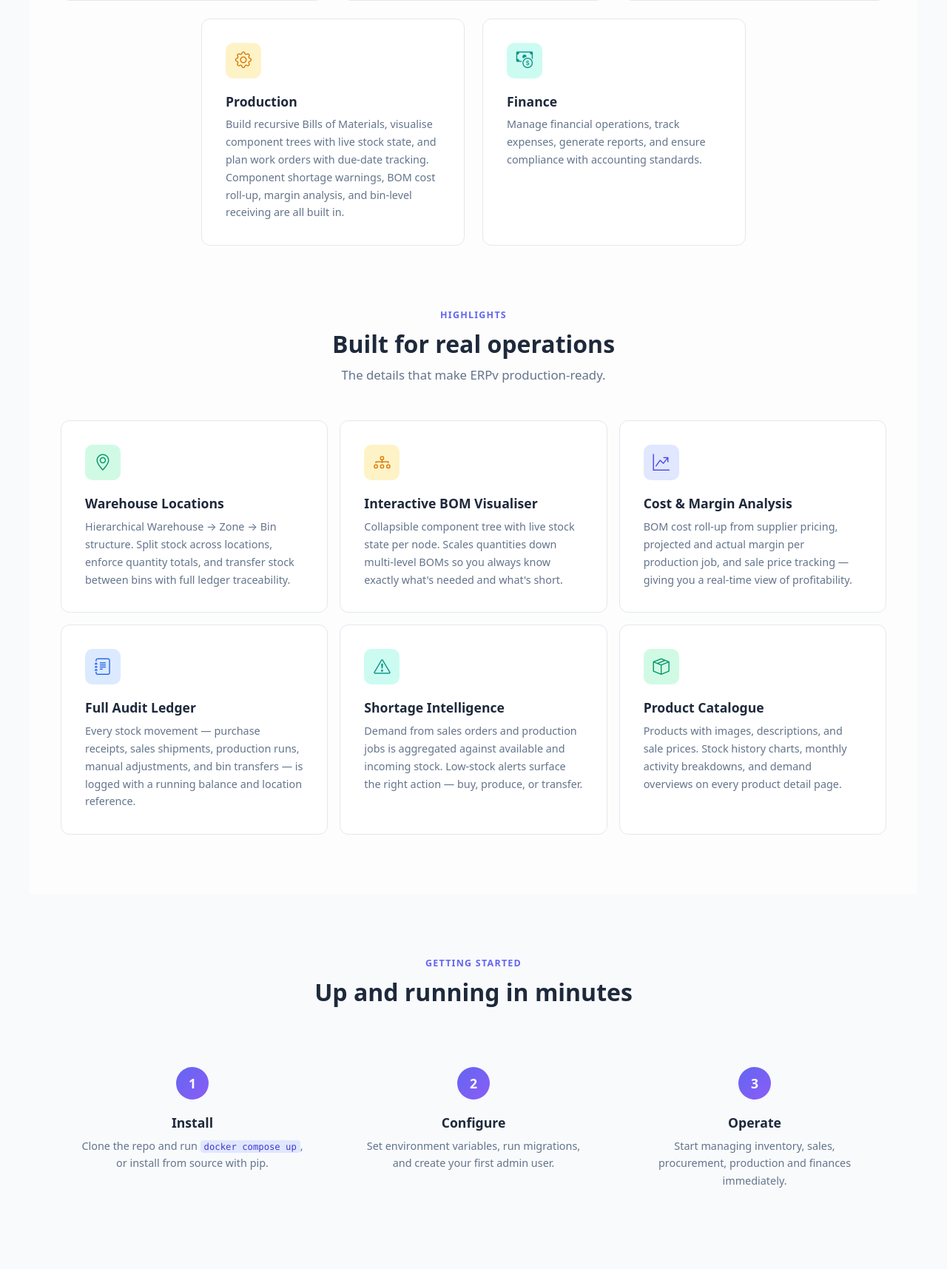
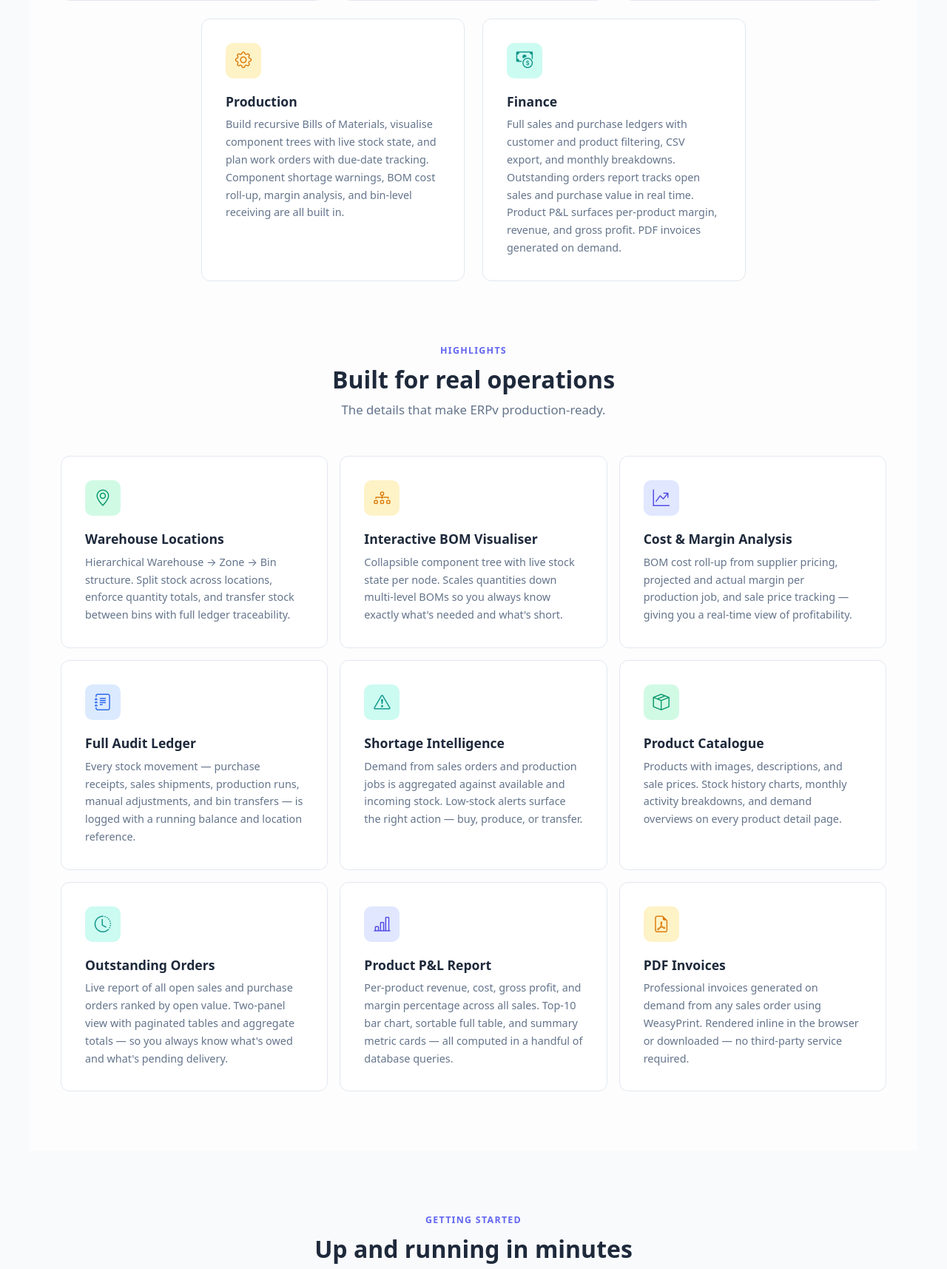
Before and after one commit to Um9i/ERPv, a Django app: page / in a window 1280 px wide. Shown: the part 1291-3006 px from the top of the page at 74% size. Run offline with Django 4.2, Linux system fonts and the light colour scheme.

Commit message:
feat: Enhance Finance section with detailed reports and add Outstanding Orders, Product P&L, and PDF Invoices features

```diff
--- a/templates/home.html
+++ b/templates/home.html
@@ -121,8 +121,11 @@
                     </div>
                     <h5 class="feature-title">Finance</h5>
                     <p class="feature-text">
-                        Manage financial operations, track expenses, generate reports,
-                        and ensure compliance with accounting standards.
+                        Full sales and purchase ledgers with customer and product filtering,
+                        CSV export, and monthly breakdowns. Outstanding orders report tracks
+                        open sales and purchase value in real time. Product P&amp;L surfaces
+                        per-product margin, revenue, and gross profit. PDF invoices generated
+                        on demand.
                     </p>
                 </div>
             </div>
@@ -224,6 +227,50 @@
                 </div>
             </div>
 
+            <div class="col-md-6 col-lg-4">
+                <div class="feature-card">
+                    <div class="feature-icon feature-icon--teal">
+                        <i class="bi bi-clock-history"></i>
+                    </div>
+                    <h5 class="feature-title">Outstanding Orders</h5>
+                    <p class="feature-text">
+                        Live report of all open sales and purchase orders ranked
+                        by open value. Two-panel view with paginated tables and
+                        aggregate totals — so you always know what's owed and
+                        what's pending delivery.
+                    </p>
+                </div>
+            </div>
+
+            <div class="col-md-6 col-lg-4">
+                <div class="feature-card">
+                    <div class="feature-icon feature-icon--indigo">
+                        <i class="bi bi-bar-chart-line"></i>
+                    </div>
+                    <h5 class="feature-title">Product P&amp;L Report</h5>
+                    <p class="feature-text">
+                        Per-product revenue, cost, gross profit, and margin
+                        percentage across all sales. Top-10 bar chart, sortable
+                        full table, and summary metric cards — all computed in
+                        a handful of database queries.
+                    </p>
+                </div>
+            </div>
+
+            <div class="col-md-6 col-lg-4">
+                <div class="feature-card">
+                    <div class="feature-icon feature-icon--amber">
+                        <i class="bi bi-file-earmark-pdf"></i>
+                    </div>
+                    <h5 class="feature-title">PDF Invoices</h5>
+                    <p class="feature-text">
+                        Professional invoices generated on demand from any sales
+                        order using WeasyPrint. Rendered inline in the browser
+                        or downloaded — no third-party service required.
+                    </p>
+                </div>
+            </div>
+
         </div>
     </div>
 </section>
```
